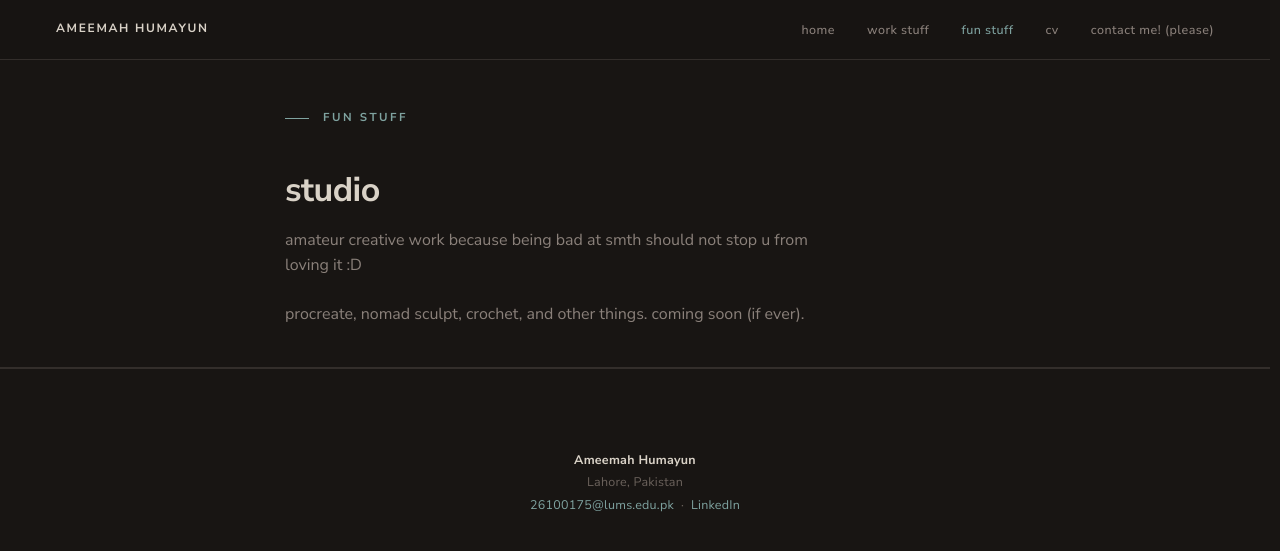
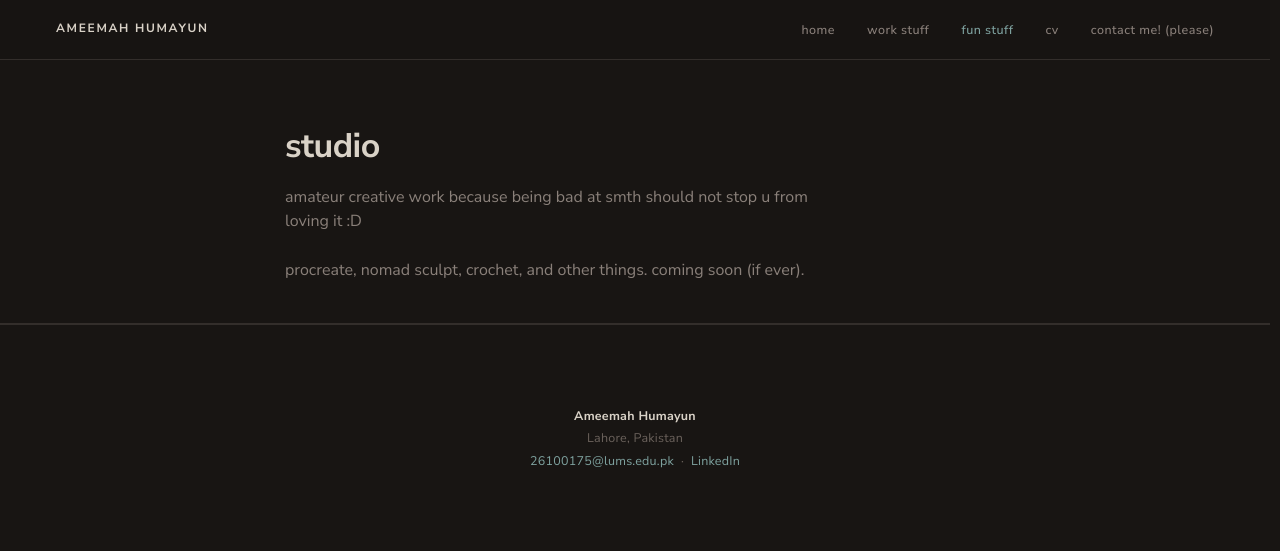
Before and after one commit to ameemahumayun/ameemahumayun.github.io, a Jekyll site: the page built from studio/index.html, in a window 1280 px wide. Shown: the top 551 px of the page. Built offline with Jekyll 4.4.1, drawn with Linux system fonts in a browser that asks for light colours.

Commit message:
Update index.html

```diff
--- a/studio/index.html
+++ b/studio/index.html
@@ -7,7 +7,7 @@ active: studio
 
 <header class="page-head">
   <div class="page-head__inner">
-    <div class="eyebrow eyebrow-rule">fun stuff</div>
+    <!-- <div class="eyebrow eyebrow-rule">fun stuff</div> -->
     <h1 class="page-head__title">studio</h1>
     <p class="page-head__intro">amateur creative work because being bad at smth should not stop u from loving it :D</p>
     <p class="page-head__intro">procreate, nomad sculpt, crochet, and other things. coming soon (if ever).</p>
```
